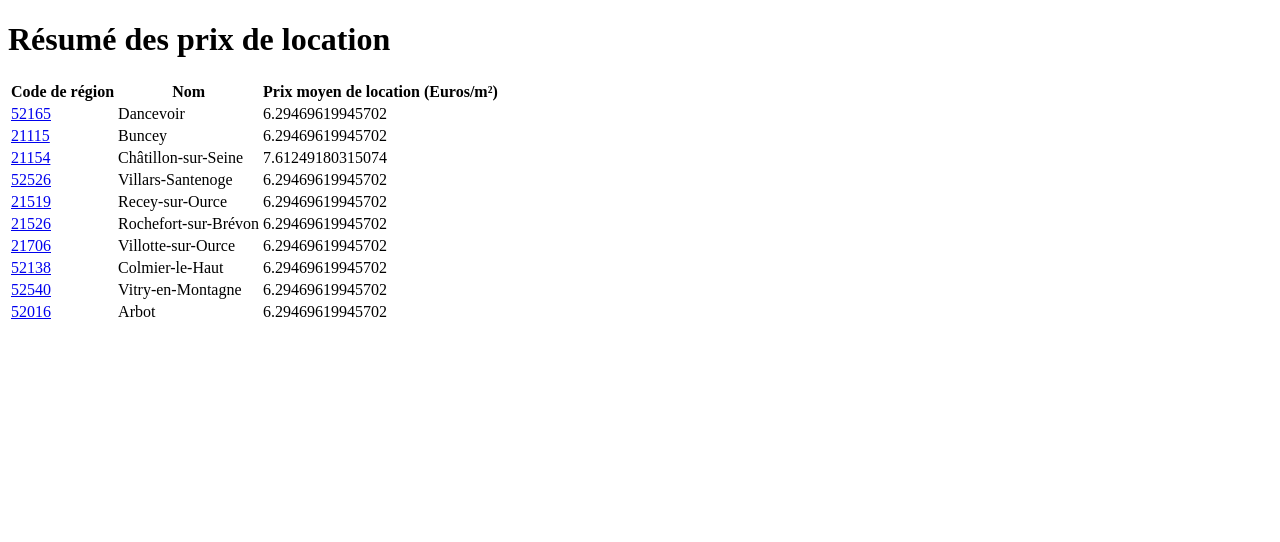
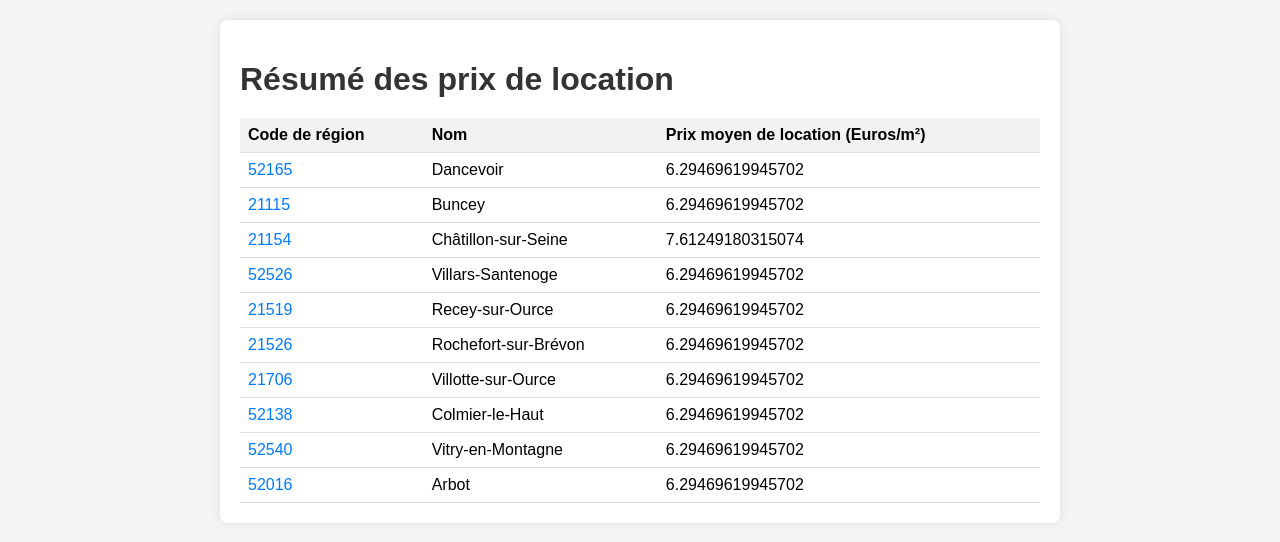
Before and after one commit to onceuponamiu/ApplicationFlask, a Flask app: page /rental-prices/overview in a window 1280 px wide. Shown: the top 542 px of the page. Run offline with Flask 3, Linux system fonts and the light colour scheme.

Commit message:
overview-fr.html

```diff
--- a/templates/overview-fr.html
+++ b/templates/overview-fr.html
@@ -2,9 +2,53 @@
 <html lang="en">
 <head>
     <meta charset="UTF-8">
+    <meta name="viewport" content="width=device-width, initial-scale=1.0">
     <title>Résumé des prix de location</title>
+    <style>
+        body {
+            font-family: Arial, sans-serif;
+            margin: 0;
+            padding: 0;
+            background-color: #f4f4f4;
+        }
+        .container {
+            max-width: 800px;
+            margin: 20px auto;
+            padding: 20px;
+            background-color: #fff;
+            border-radius: 8px;
+            box-shadow: 0 0 10px rgba(0, 0, 0, 0.1);
+        }
+        h1 {
+            color: #333;
+            margin-bottom: 20px;
+        }
+        table {
+            width: 100%;
+            border-collapse: collapse;
+        }
+        th, td {
+            padding: 8px;
+            text-align: left;
+            border-bottom: 1px solid #ddd;
+        }
+        th {
+            background-color: #f2f2f2;
+        }
+        tr:hover {
+            background-color: #f2f2f2;
+        }
+        a {
+            color: #007bff;
+            text-decoration: none;
+        }
+        a:hover {
+            text-decoration: underline;
+        }
+    </style>
 </head>
 <body>
+    <div class="container">
         <h1>Résumé des prix de location</h1>
         <table>
             <thead>
@@ -24,4 +68,6 @@
                 {% endfor %}
             </tbody>
         </table>
+    </div>
 </body>
+</html>
```
Lines whose indentation alone changed are shown as unchanged.
